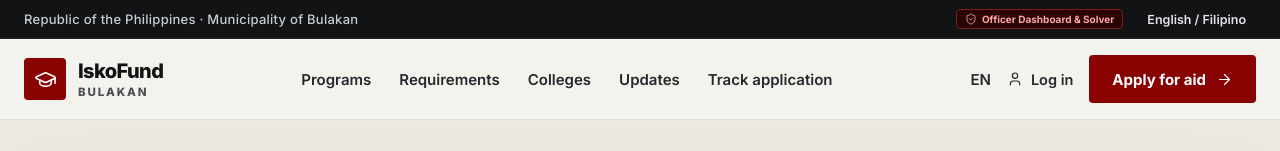
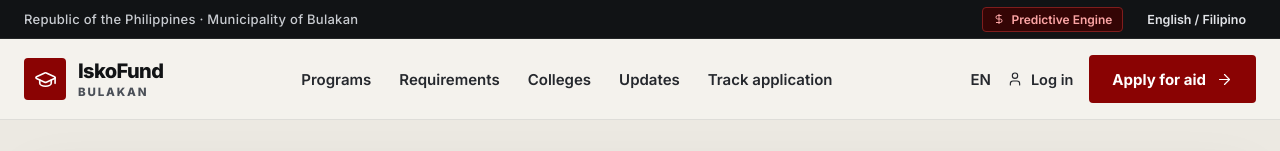
Before and after one commit to yukiseiyaa/iskofund-bulakan, a React (Vite) app: page / in a window 1280 px wide. Shown: the top 151 px of the page. Built offline with nearby package versions, Linux system fonts and the light colour scheme.

Commit message:
Sync React portal button to Predictive Engine matching iskofund-bulakan.html

```diff
--- a/src/components/StudentPortal/IskoFundPortal.jsx
+++ b/src/components/StudentPortal/IskoFundPortal.jsx
@@ -644,16 +644,12 @@ export default function IskoFundPortal({ onSwitchToAdmin }) {
           <div style={{ display: 'flex', alignItems: 'center', gap: 14 }}>
             {onSwitchToAdmin && (
               <button
+                className="evaluator-badge"
                 onClick={onSwitchToAdmin}
-                style={{
-                  background: '#2b0404', color: '#fca5a5', border: '1px solid #7f1d1d',
-                  padding: '3px 8px', fontSize: 10, fontWeight: 700, borderRadius: 4,
-                  display: 'inline-flex', alignItems: 'center', gap: 5, cursor: 'pointer'
-                }}
-                title="Switch to Capstone Optimization & Analytics"
+                title="View Predictive Engine"
               >
-                <Icon name="shield" size={12} />
-                <span>Officer Dashboard &amp; Solver</span>
+                <svg width="12" height="12" viewBox="0 0 24 24" fill="none" stroke="currentColor" stroke-width="2"><path d="M12 2v20M17 5H9.5a3.5 3.5 0 0 0 0 7h5a3.5 3.5 0 0 1 0 7H6"/></svg>
+                <span>Predictive Engine</span>
               </button>
             )}
             <button onClick={() => setLanguage(l => l === "English" ? "Filipino" : "English")}>
```
